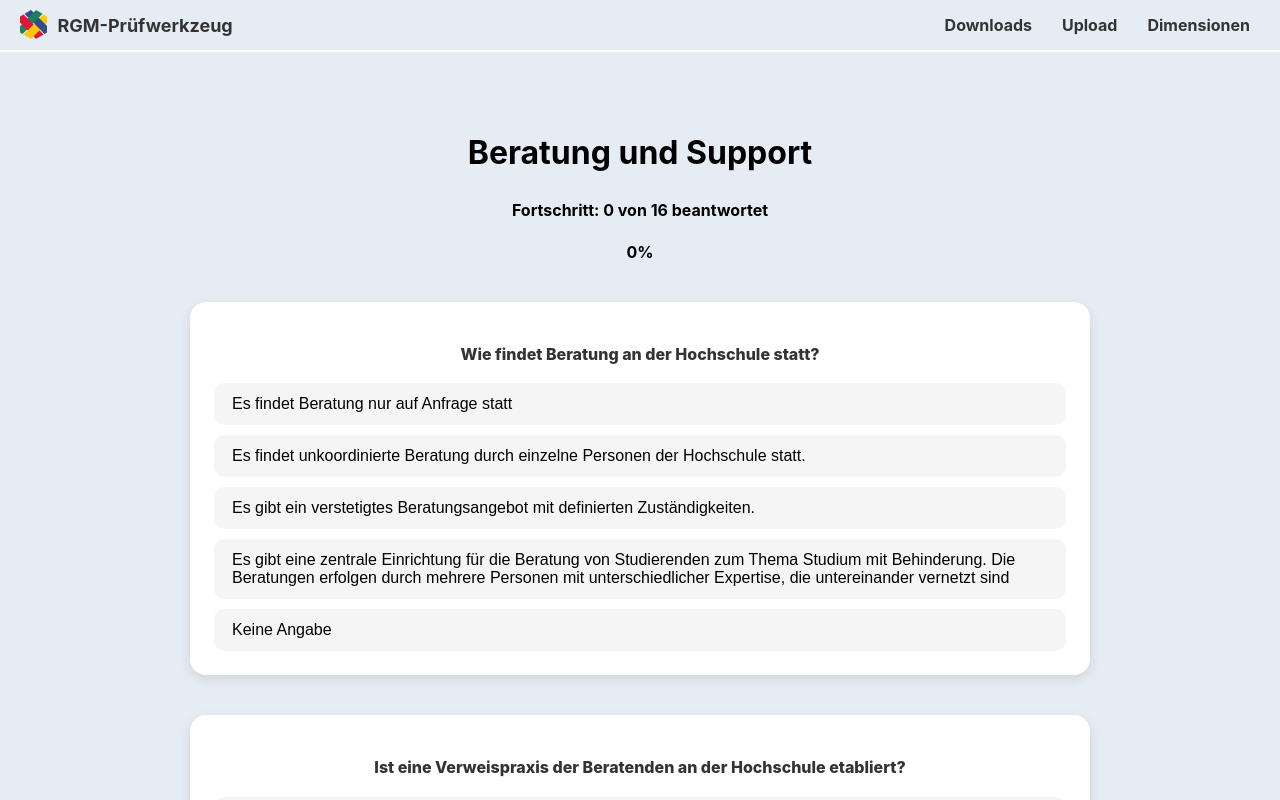
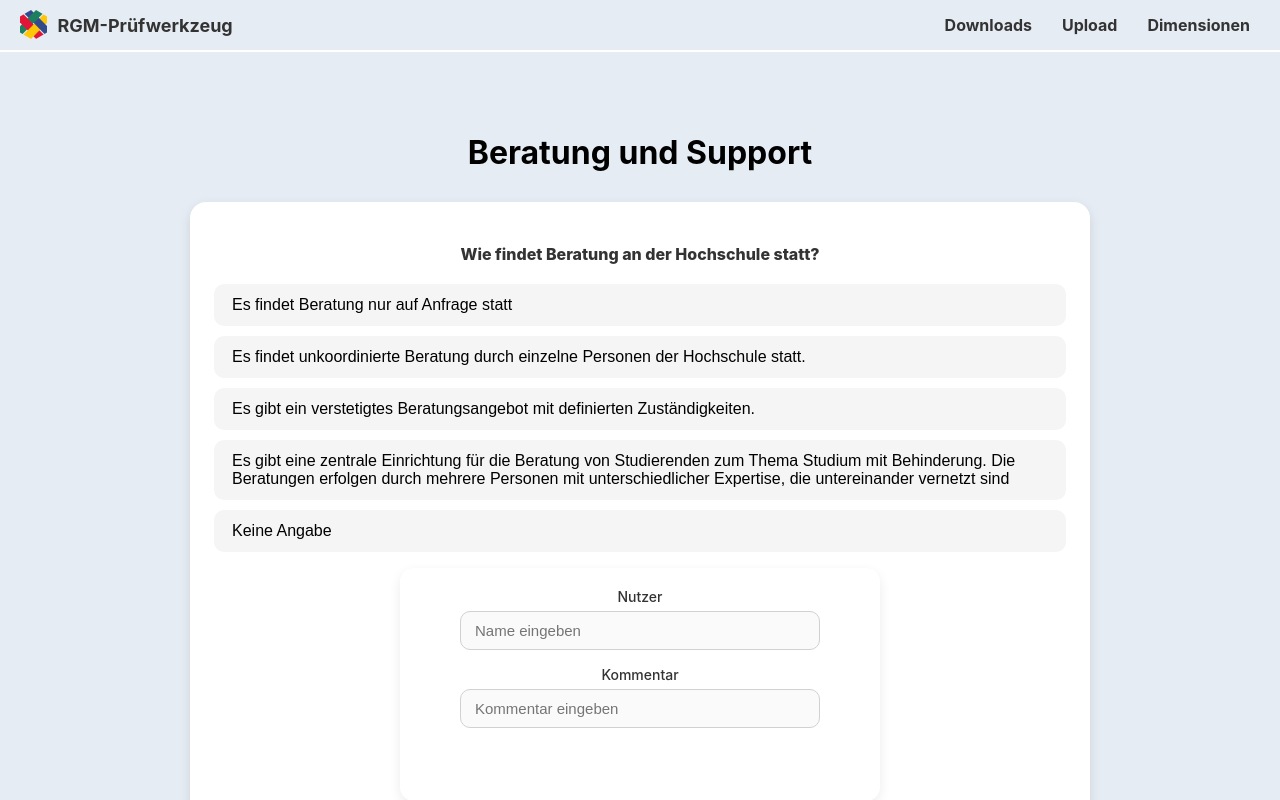
Before and after one commit to zimmermanng/RGM-Webservice-public, a React (Create React App) app in the folder Frontend/: page /questionnaire/D1 in a window 1280 px wide. Shown: the top 800 px of the page. Built offline with nearby package versions, Linux system fonts and the light colour scheme.

Commit message:
Comment-Funktion

```diff
--- /dev/null
+++ b/Frontend/src/pages/CommentFunction.css
@@ -0,0 +1,71 @@
+.comment-box {
+  display: flex;
+  flex-direction: column;
+  align-items: center; /* horizontal zentriert */
+  gap: 16px;
+  width: 100%;
+  max-width: 480px;
+  margin: 16px auto 0; /* oben Abstand, horizontal zentriert */
+  padding: 20px;
+  border-radius: 14px;
+  background: #ffffff;
+  box-shadow: 0 4px 12px rgba(0, 0, 0, 0.08);
+}
+
+.comment-box label {
+  display: flex;
+  flex-direction: column;
+  width: 100%;
+  max-width: 360px; /* Inputs begrenzt */
+  font-size: 14px;
+  font-weight: 500;
+  color: #333;
+  gap: 6px;
+}
+
+.comment-box input {
+  width: 100%; /* Input passt zur Label-Breite */
+  padding: 10px 14px;
+  border: 1px solid #d1d1d1;
+  border-radius: 10px;
+  font-size: 15px;
+  background: #fafafa;
+  transition: all 0.2s ease;
+}
+
+.comment-box input:focus {
+  outline: none;
+  border-color: var(--footer-color);
+  background: #ffffff;
+  box-shadow: var(--footer-color);
+}
+
+.comment-box button {
+  padding: 10px 20px;
+  font-size: 15px;
+  font-weight: 500;
+  border: none;
+  border-radius: 10px;
+  cursor: pointer;
+  background:var(--details-color);
+  color: white;
+  transition: background 0.2s ease;
+  align-self: center; /* Button mittig */
+}
+
+.comment-box button:hover {
+  background: var(--footer-color);
+  color:black;
+}
+
+.comment-box p {
+  margin: 0;
+  padding: 6px 0;
+  font-size: 14px;
+  color: #444;
+  text-align: center; /* Kommentare mittig */
+}
+
+.comment-box p strong {
+  color: #222;
+}
--- /dev/null
+++ b/Frontend/src/pages/CommentFunction.js
@@ -0,0 +1,41 @@
+import React from "react";
+import "./CommentFunction.css";
+
+export default function CommentBox({
+  frageId,
+  inputs,
+  comments,
+  onInputChange,
+  onPost,
+}) {
+  return (
+    <div className="comment-box">
+  <label>
+    Nutzer
+    <input
+      value={inputs?.user || ""}
+      onChange={(e) => onInputChange(frageId, "user", e.target.value)}
+      placeholder="Name eingeben"
+    />
+  </label>
+
+  <label>
+    Kommentar
+    <input
+      value={inputs?.text || ""}
+      onChange={(e) => onInputChange(frageId, "text", e.target.value)}
+      placeholder="Kommentar eingeben"
+    />
+  </label>
+
+  <button onClick={() => onPost(frageId)}>Senden</button>
+
+  {(comments || []).map((c, i) => (
+    <p key={i}>
+      <strong>{c.user}:</strong> {c.text}
+    </p>
+  ))}
+</div>
+
+  );
+}
--- a/Frontend/src/pages/QuestionnairePage.css
+++ b/Frontend/src/pages/QuestionnairePage.css
@@ -11,7 +11,6 @@
   font-weight: bold;
 }
 
-/* Einzelne Fragebox */
 .question-box {
   background-color: #ffffff;
   border-radius: 16px;
@@ -25,17 +24,12 @@
   box-shadow: 0 6px 18px rgba(0, 0, 0, 0.15);
 }
 
-/* Fragetext */
 .question-text {
   font-weight: 800;
   color: #333;
   margin-bottom: 16px;
 
 }
-
-/* ===============================
-   Antwort-Buttons
-   =============================== */
 
 .answers {
   display: flex;
@@ -65,10 +59,6 @@
   border-color: var(--button-color);
 }
 
-/* ===============================
-   Submit-Button
-   =============================== */
-
 .submit-button {
   margin-top: 40px;
   padding: 14px 28px;
@@ -90,9 +80,9 @@
   transform: scale(0.98);
 }
 
-/* ===============================
-   Responsive Design
-   =============================== */
+.comment-section{
+margin:40px;
+}
 
 @media (max-width: 768px) {
   .question-box {
--- a/Frontend/src/pages/QuestionnairePage.jsx
+++ b/Frontend/src/pages/QuestionnairePage.jsx
@@ -5,15 +5,17 @@ import struktur from "../components/data/struktur.json";
 import fragen from "../components/data/fragen.json";
 import handlEmpf from "../components/data/handlungsempfehlungen.json";
 import { useParams, useNavigate } from "react-router-dom";
-import { answersToResultsWithRecommendations } from "../services/questionnaireToResults";
-import { setDebug } from "../services/questionnaireToResults";
+import { answersToResultsWithRecommendations, setDebug } from "../services/questionnaireToResults";
+import CommentBox from "./CommentFunction";
 
 export default function QuestionnairePage({ onUpload }) {
   const { dimensionId } = useParams();
   const navigate = useNavigate();
+
   const [selectedAnswers, setSelectedAnswers] = useState({});
+  const [postedComments, setPostedComments] = useState({});
+  const [inputs, setInputs] = useState({});
 
-  // Collect all frageIds that belong to the current dimension
   const frageIdsForDimension = useMemo(() => {
     const dimension = struktur.dimensionen.find((d) => d.id === dimensionId);
     if (!dimension) return [];
@@ -22,14 +24,15 @@ export default function QuestionnairePage({ onUpload }) {
     );
   }, [dimensionId]);
 
-  // Filter the global fragen list to only those for this dimension
   const filteredFragen = useMemo(() => {
     return (fragen.fragen || []).filter((f) =>
       frageIdsForDimension.includes(f.id)
     );
   }, [frageIdsForDimension]);
 
-  const currentDimension = struktur.dimensionen.find((d) => d.id === dimensionId);
+  const currentDimension = struktur.dimensionen.find(
+    (d) => d.id === dimensionId
+  );
 
   const handleAnswerClick = (frage, antwort) => {
     setSelectedAnswers((prev) => ({
@@ -39,13 +42,13 @@ export default function QuestionnairePage({ onUpload }) {
         frageText: frage.frage,
         antwortId: antwort.id,
         antwortText: antwort.antwort,
-        stufe: antwort.stufe, // numeric 0..4
+        stufe: antwort.stufe,
       },
     }));
   };
 
   setDebug(true);
-  // Build ResultPage rows (with recommendations) from the current state
+
   const resultRowsForCurrentState = () =>
     answersToResultsWithRecommendations({
       selectedAnswers,
@@ -55,20 +58,41 @@ export default function QuestionnairePage({ onUpload }) {
       dimensionId,
     });
 
+  const buildCommentsExport = () => {
+    return Object.entries(postedComments).map(([frageId, comments]) => {
+      const frage = fragen.fragen.find((f) => f.id === frageId);
+
+      return {
+        frageId,
+        frageText: frage?.frage || "",
+        comments: comments.map((c) => ({
+          user: c.user,
+          text: c.text
+        }))
+      };
+    });
+  };
+
   const handleSubmit = () => {
-    const resultRows = resultRowsForCurrentState();
+    const results = resultRowsForCurrentState();
+    const comments = buildCommentsExport();
+
+    const payload = {
+      dimensionId,
+      timestamp: new Date().toISOString(),
+      results,
+      comments
+    };
 
     if (typeof onUpload === "function") {
-      // keep parity with your UploadPage flow
-      onUpload(resultRows); // [{ group, category, value, recommendations }]
+      onUpload(payload);
       navigate("/results");
     } else {
-      console.log("Questionnaire→Result rows:", resultRows);
-      alert("Antworten verarbeitet. (Kein onUpload-Handler gefunden.)");
+      console.log("Questionnaire → Payload:", payload);
+      alert("Antworten und Kommentare verarbeitet.");
     }
   };
 
-  // ---- Debug: download current results as JSON ----
   const downloadJSON = (data, filename = "results.json") => {
     const blob = new Blob([JSON.stringify(data, null, 2)], {
       type: "application/json;charset=utf-8",
@@ -84,45 +108,76 @@ export default function QuestionnairePage({ onUpload }) {
   };
 
   const handleDownload = () => {
-    const rows = resultRowsForCurrentState();
+  const results = resultRowsForCurrentState();
+  const comments = buildCommentsExport();
+
   const ts = new Date().toISOString().replace(/[:.]/g, "-");
-    const filename = `results_${dimensionId || "unknown"}_${ts}.json`;
+
+  // Datei 1: Ergebnisse
   downloadJSON(
     {
       dimensionId,
       timestamp: new Date().toISOString(),
-        data: rows, // [{ group, category, value, recommendations }]
+      results
     },
-      filename
+    `results_${dimensionId}_${ts}.json`
+  );
+
+  // Datei 2: Kommentare
+  downloadJSON(
+    {
+      dimensionId,
+      timestamp: new Date().toISOString(),
+      comments
+    },
+    `comments_${dimensionId}_${ts}.json`
   );
 };
-  // -----------------------------------------------
 
-  // Optional UX: require all questions answered before submit
+
   const allQuestionIds = filteredFragen.map((f) => f.id);
   const allAnswered = allQuestionIds.every((id) => !!selectedAnswers[id]);
   const anyAnswered = Object.keys(selectedAnswers).length > 0;
 
-  const totalQuestions = filteredFragen.length;
-  const answeredCount = Object.keys(selectedAnswers).length;
-  const progress = totalQuestions > 0 ? (answeredCount / totalQuestions) * 100 : 0;
+  const handleInputChange = (frageId, field, value) => {
+    setInputs((prev) => ({
+      ...prev,
+      [frageId]: { ...prev[frageId], [field]: value },
+    }));
+  };
+
+  const handlePost = (frageId) => {
+    const entry = inputs[frageId];
+    if (!entry?.user || !entry?.text) return;
+
+    setPostedComments((prev) => ({
+      ...prev,
+      [frageId]: [...(prev[frageId] || []), entry],
+    }));
+
+    setInputs((prev) => ({
+      ...prev,
+      [frageId]: { user: "", text: "" },
+    }));
+  };
 
   return (
     <div className="mainContainer" id="top">
       <div className="questions-container">
-        <h1>{currentDimension.name}</h1>
-          <div className="progress-container">
-              <p>Fortschritt: {answeredCount} von {totalQuestions} beantwortet</p>
-              <p>{Math.round(progress)}%</p>
-          </div>
+        <h1>{currentDimension?.name || "Unbekannte Dimension"}</h1>
+
         {filteredFragen.length === 0 ? (
           <p>Keine Fragen für diese Dimension gefunden.</p>
         ) : (
           filteredFragen.map((frage) => (
             <div key={frage.id} className="question-box">
               <p className="question-text">{frage.frage}</p>
+
               <div className="answers">
-             {[...(frage.antworten || []), { id: "", antwort: "Keine Angabe", stufe: -1, frage:frage.frage }].map((antwort) => {
+                {[
+                  ...(frage.antworten || []),
+                  { id: "", antwort: "Keine Angabe", stufe: -1, frage: frage.frage },
+                ].map((antwort) => {
                   const isSelected =
                     selectedAnswers[frage.id]?.antwortId === antwort.id;
                   return (
@@ -136,16 +191,23 @@ export default function QuestionnairePage({ onUpload }) {
                   );
                 })}
               </div>
+
+              <CommentBox
+                frageId={frage.id}
+                inputs={inputs[frage.id]}
+                comments={postedComments[frage.id]}
+                onInputChange={handleInputChange}
+                onPost={handlePost}
+              />
             </div>
           ))
         )}
 
-        <div style={{ display: "flex", gap: 12, flexWrap: "wrap" }}>
+        <div>
           <button
             className="submit-button"
             onClick={handleSubmit}
             disabled={!allAnswered}
-            title={allAnswered ? "" : "Bitte alle Fragen beantworten"}
           >
             Auswerten & anzeigen
           </button>
@@ -154,7 +216,6 @@ export default function QuestionnairePage({ onUpload }) {
             className="submit-button"
             onClick={handleDownload}
             disabled={!anyAnswered}
-            title={anyAnswered ? "" : "Bitte mindestens eine Antwort wählen"}
           >
             JSON herunterladen (Debug)
           </button>
```
Lines whose indentation alone changed are shown as unchanged.
